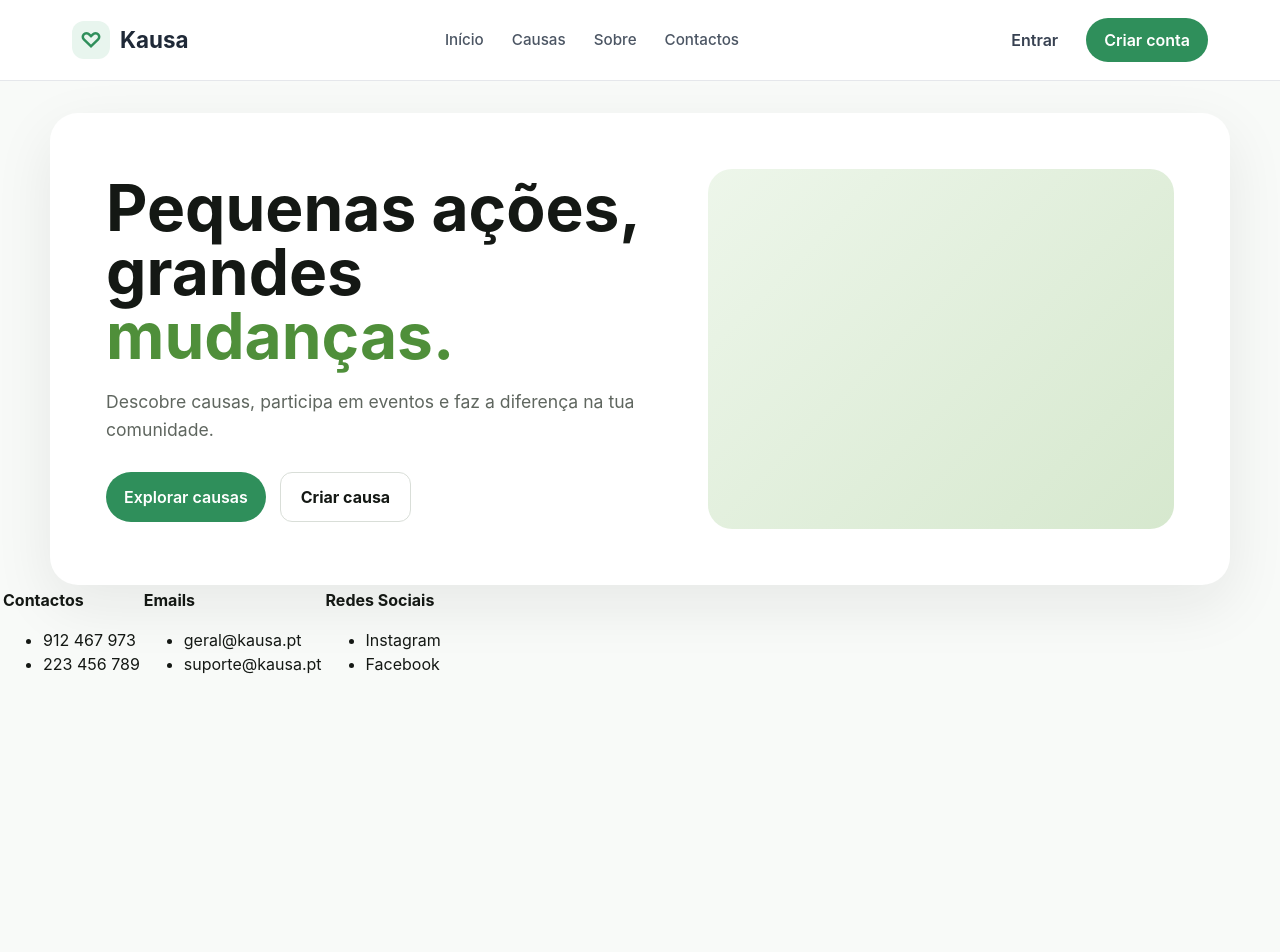
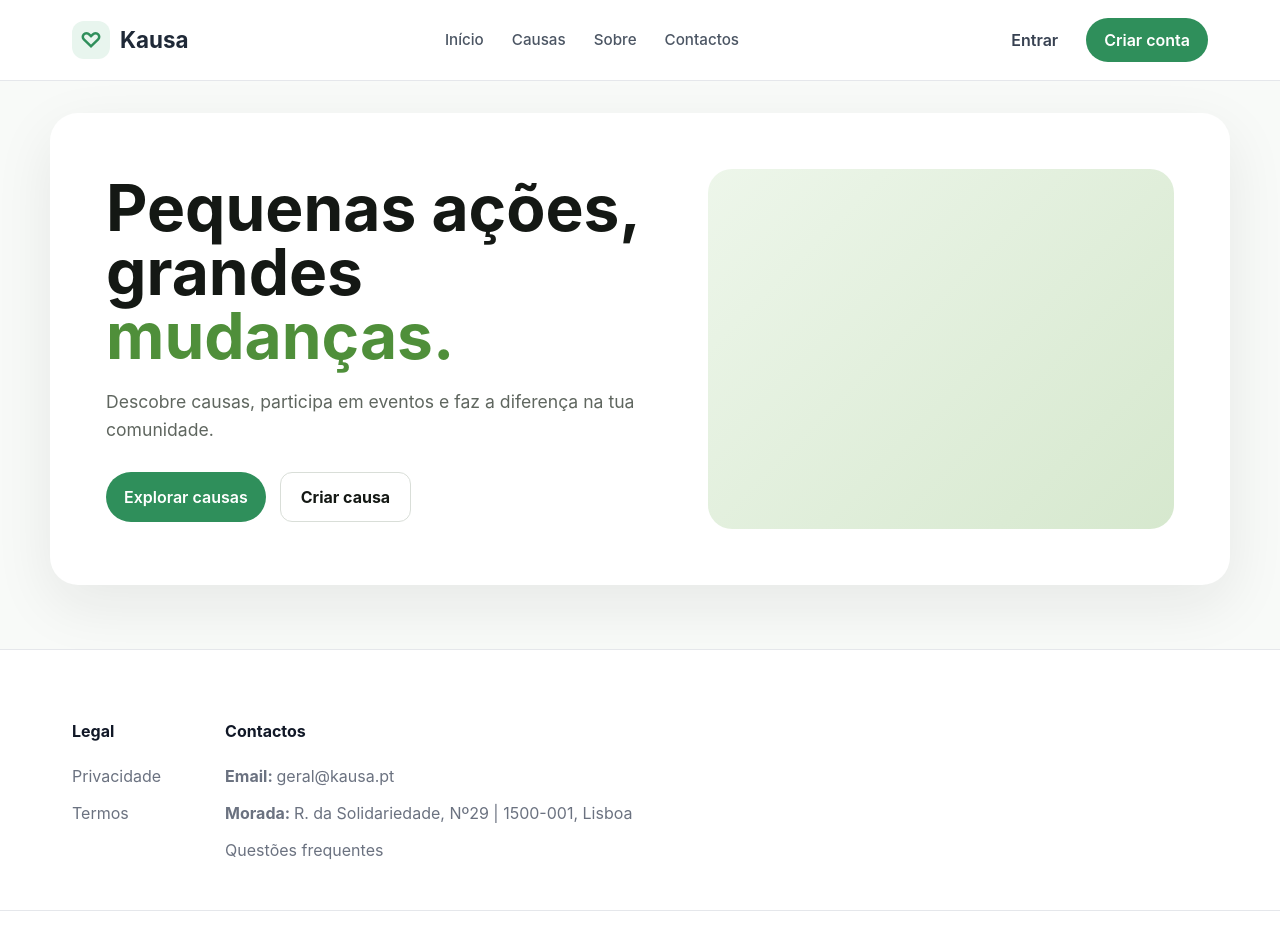
Before and after one commit to TiagoMiguelPedro/Kausa, a React (Vite) app in the folder causas-frontend/: page / in a window 1280 px wide. Shown: the top 952 px of the page. Before the commit the page ends 800 px from the top, so only its background shows below. Built offline with nearby package versions, Linux system fonts and the light colour scheme.

Commit message:
Update homepage

```diff
--- a/causas-frontend/src/App.css
+++ b/causas-frontend/src/App.css
@@ -399,3 +399,68 @@ button {
     font-size: 1.2rem;
   }
 }
+
+/* FOOTER */
+
+.site-footer {
+  background-color: #ffffff;
+  border-top: 1px solid #e5e7eb;
+  margin-top: 4rem;
+  padding-top: 3rem;
+}
+
+.footer-container {
+  max-width: 1200px;
+  margin: 0 auto;
+  padding: 0 2rem 3rem;
+  display: flex;
+  justify-content: space-between;
+  gap: 4rem;
+  flex-wrap: wrap;
+}
+
+.footer-brand {
+  max-width: 320px;
+}
+
+.footer-brand p {
+  margin-top: 1rem;
+  color: #6b7280;
+  line-height: 1.6;
+}
+
+.footer-links {
+  display: flex;
+  gap: 4rem;
+  flex-wrap: wrap;
+}
+
+.footer-column {
+  display: flex;
+  flex-direction: column;
+  gap: 0.8rem;
+}
+
+.footer-column h4 {
+  color: #111827;
+  margin-bottom: 0.5rem;
+}
+
+.footer-column a,
+.footer-column span {
+  color: #6b7280;
+  text-decoration: none;
+  transition: color 0.2s ease;
+}
+
+.footer-column a:hover {
+  color: #16a34a;
+}
+
+.footer-bottom {
+  border-top: 1px solid #e5e7eb;
+  text-align: center;
+  padding: 1.5rem;
+  color: #9ca3af;
+  font-size: 0.9rem;
+}
--- a/causas-frontend/src/componentes/layout/Footer.jsx
+++ b/causas-frontend/src/componentes/layout/Footer.jsx
@@ -4,28 +4,28 @@ import footerItems from "../../data/footer.json"
 function Footer(){
 
     return(
-        <nav>
-            <table>
-                <tbody>
-                    <tr>
-                        {footerItems.map((item, index) => (
-                            <td key={index}>
-                                <strong>{item.titulo}</strong>
-                                <ul>
-                                    {item.lista.map((entrada, i) => (
-                                        <li key={i}>
-                                            <a href={entrada.link}>
-                                                {entrada.texto}
-                                            </a>
-                                        </li>
-                                    ))}
-                                </ul>
-                            </td>
-                        ))}
-                    </tr>
-                </tbody>
-            </table>
-        </nav>
+        <footer className="site-footer">
+            <div className="footer-container">
+                <div className="footer-links">
+                    <div className="footer-column">
+                        <h4>Legal</h4>
+                        <a href="/">Privacidade</a>
+                        <a href="/">Termos</a>
+                    </div>
+
+                    <div className="footer-column">
+                        <h4>Contactos</h4>
+                        <span><b>Email: </b>geral@kausa.pt</span>
+                        <span><b>Morada: </b>R. da Solidariedade, Nº29 | 1500-001, Lisboa</span>
+                        <a href="/">Questões frequentes</a>
+                    </div>
+                </div>
+            </div>
+
+            <div className="footer-bottom">
+                <p>© 2026 Kausa. Todos os direitos reservados.</p>
+            </div>
+        </footer>
     );
 }
 
```
